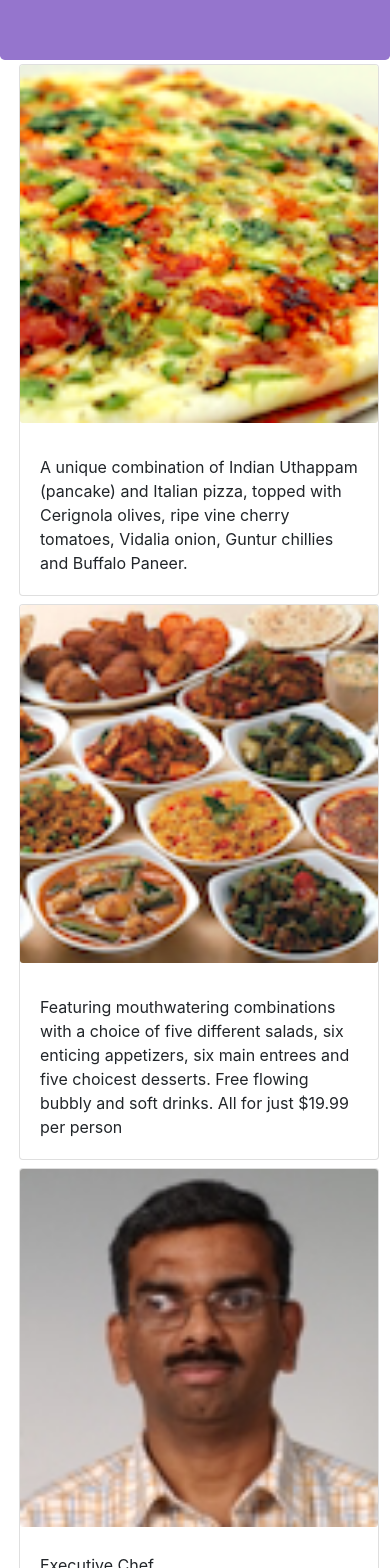
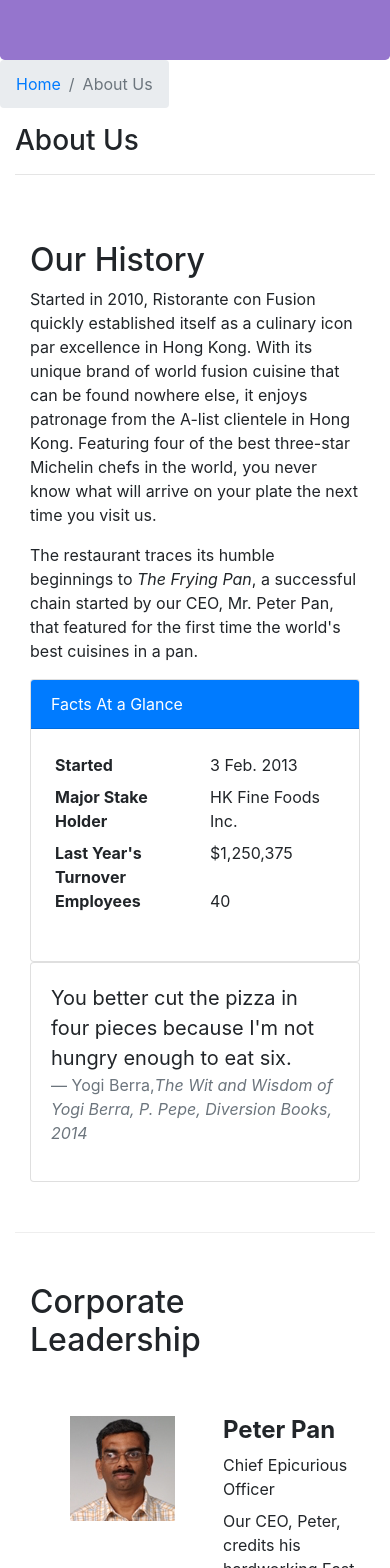
Before and after one commit to emyhoang/steakrestaurant-react, a React (Create React App) app: page /aboutus in a window 390 px wide. Before the commit this address led to /home. Shown: the part 320-1888 px from the top of the page. Built offline with nearby package versions, Linux system fonts and the light colour scheme.

Commit message:
create about component and integrate into SPA, render media query of leaders, include image, name, disgnation, and leader description

```diff
--- /dev/null
+++ b/src/components/AboutComponent.js
@@ -0,0 +1,102 @@
+import React from 'react';
+import { Breadcrumb, BreadcrumbItem, Card, CardBody, CardHeader, Media } from 'reactstrap';
+import { Link } from 'react-router-dom';
+
+const RenderLeader = (props) => {
+  return props.leaders.map((leader) => {
+    return (
+      <Media tag='li' className='list-unstyled mt-5'>
+        <Media left href='#'>
+          <Media object src={leader.image} alt='Generic placeholder image' />
+        </Media>
+        <Media body className='ml-5'>
+          <Media heading>
+            <li className='font-weight-bold mb-1'>{leader.name}</li>
+          </Media>
+          <li className='mb-2'>{leader.designation}</li>
+          <li>{leader.description}</li>
+        </Media>
+      </Media>
+    );
+  });
+};
+
+function About(props) {
+  const { leaders } = props;
+
+  return (
+    <div className='container'>
+      <div className='row'>
+        <Breadcrumb>
+          <BreadcrumbItem>
+            <Link to='/home'>Home</Link>
+          </BreadcrumbItem>
+          <BreadcrumbItem active>About Us</BreadcrumbItem>
+        </Breadcrumb>
+        <div className='col-12'>
+          <h3>About Us</h3>
+          <hr />
+        </div>
+      </div>
+      <div className='row row-content'>
+        <div className='col-12 col-md-6'>
+          <h2>Our History</h2>
+          <p>
+            Started in 2010, Ristorante con Fusion quickly established itself as a culinary icon par excellence in Hong
+            Kong. With its unique brand of world fusion cuisine that can be found nowhere else, it enjoys patronage from
+            the A-list clientele in Hong Kong. Featuring four of the best three-star Michelin chefs in the world, you
+            never know what will arrive on your plate the next time you visit us.
+          </p>
+          <p>
+            The restaurant traces its humble beginnings to <em>The Frying Pan</em>, a successful chain started by our
+            CEO, Mr. Peter Pan, that featured for the first time the world's best cuisines in a pan.
+          </p>
+        </div>
+        <div className='col-12 col-md-5'>
+          <Card>
+            <CardHeader className='bg-primary text-white'>Facts At a Glance</CardHeader>
+            <CardBody>
+              <dl className='row p-1'>
+                <dt className='col-6'>Started</dt>
+                <dd className='col-6'>3 Feb. 2013</dd>
+                <dt className='col-6'>Major Stake Holder</dt>
+                <dd className='col-6'>HK Fine Foods Inc.</dd>
+                <dt className='col-6'>Last Year's Turnover</dt>
+                <dd className='col-6'>$1,250,375</dd>
+                <dt className='col-6'>Employees</dt>
+                <dd className='col-6'>40</dd>
+              </dl>
+            </CardBody>
+          </Card>
+        </div>
+        <div className='col-12'>
+          <Card>
+            <CardBody className='bg-faded'>
+              <blockquote className='blockquote'>
+                <p className='mb-0'>
+                  You better cut the pizza in four pieces because I'm not hungry enough to eat six.
+                </p>
+                <footer className='blockquote-footer'>
+                  Yogi Berra,
+                  <cite title='Source Title'>The Wit and Wisdom of Yogi Berra, P. Pepe, Diversion Books, 2014</cite>
+                </footer>
+              </blockquote>
+            </CardBody>
+          </Card>
+        </div>
+      </div>
+      <div className='row row-content'>
+        <div className='col-12'>
+          <h2>Corporate Leadership</h2>
+        </div>
+        <div className='col-12'>
+          <Media list>
+            <RenderLeader leaders={leaders} />
+          </Media>
+        </div>
+      </div>
+    </div>
+  );
+}
+
+export default About;
--- a/src/components/MainComponent.js
+++ b/src/components/MainComponent.js
@@ -10,6 +10,7 @@
 import { Switch, Route, Redirect } from 'react-router-dom';
 import Home from './HomeComponent';
 import Contact from './ContactComponent';
+import About from './AboutComponent';
 
 class Main extends React.Component {
   constructor(props) {
@@ -46,6 +47,10 @@
       );
     };
 
+    const AboutPage = () => {
+      return <About leaders={this.state.leaders} />;
+    };
+
     return (
       <>
         <Header />
@@ -54,6 +59,7 @@
           <Route exact path='/menu' component={() => <Menu dishes={this.state.dishes} />} />
           <Route path='/menu/:dishId' component={DishWithId} />
           <Route exact path='/contactus' component={Contact} />
+          <Route exact path='/aboutus' component={AboutPage} />
           <Redirect to='/home' />
         </Switch>
         <Footer />
```
